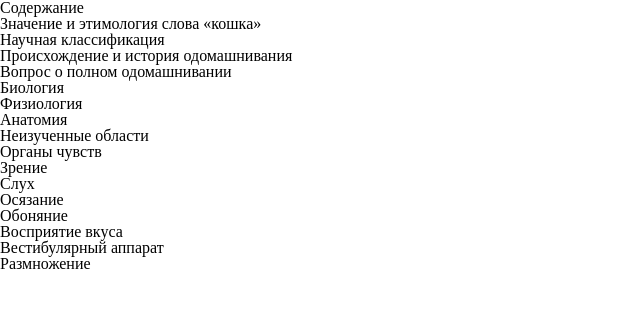
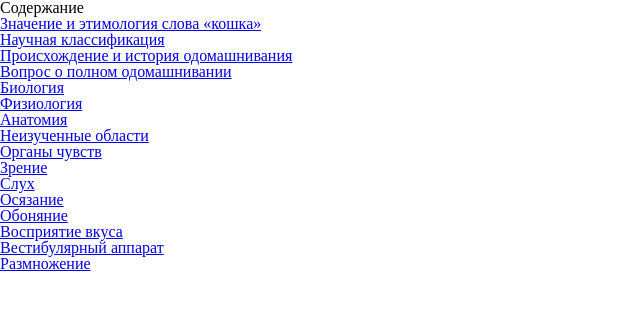
Before and after one commit to AlexandraShushina/cat, a plain HTML site: page index.html in a window 1280 px wide. Shown: the whole page, without its empty margins (0-640 px from the left). Drawn offline with Linux system fonts and the light colour scheme.

Commit message:
Update index.html

```diff
--- a/index.html
+++ b/index.html
@@ -12,29 +12,29 @@
   <nav class="sidebar">
     <ul>
       <li>Содержание</li>
-      <li>Значение и этимология слова «кошка»</li>
-      <li>Научная классификация</li>
-      <li>Происхождение и история одомашнивания</li>
+      <li><a href="#s1">Значение и этимология слова «кошка»</a></li>
+      <li><a href="#s2">Научная классификация</a></li>
+      <li><a href="#s3">Происхождение и история одомашнивания</a></li>
       <ul>
-        <li>Вопрос о полном одомашнивании</li>
+        <li><a href="#s3s1">Вопрос о полном одомашнивании</a></li>
       </ul>
-      <li>Биология</li>
+      <li><a href="#s4">Биология</a></li>
       <ul>
-        <li>Физиология</li>
-        <li>Анатомия</li>
+        <li><a href="#s4s1">Физиология</a></li>
+        <li><a href="#s4s2">Анатомия</a></li>
         <ul>
-          <li>Неизученные области</li>
+          <li><a href="#s4s2s1">Неизученные области</a></li>
         </ul>
-        <li>Органы чувств</li>
+        <li><a href="#s4s3">Органы чувств</a></li>
         <ul>
-          <li>Зрение</li>
-          <li>Слух</li>
-          <li>Осязание</li>
-          <li>Обоняние</li>
-          <li>Восприятие вкуса</li>
-          <li>Вестибулярный аппарат</li>
+          <li><a href="#s4s3s1">Зрение</a></li>
+          <li><a href="#s4s3s2">Слух</a></li>
+          <li><a href="#s4s3s3">Осязание</a></li>
+          <li><a href="#s4s3s4">Обоняние</a></li>
+          <li><a href="#s4s3s5">Восприятие вкуса</a></li>
+          <li><a href="#s4s3s6">Вестибулярный аппарат</a></li>
         </ul>
-        <li>Размножение</li>
+        <li><a href="#s4s4">Размножение</a></li>
       </ul>
     </ul>
 </body>
```
